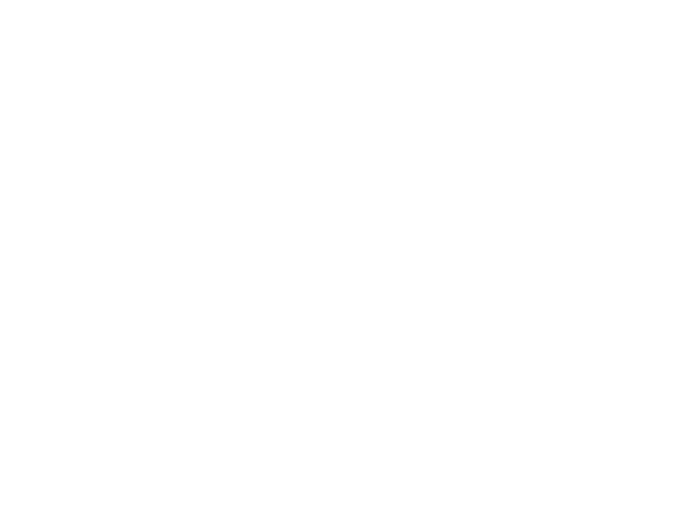
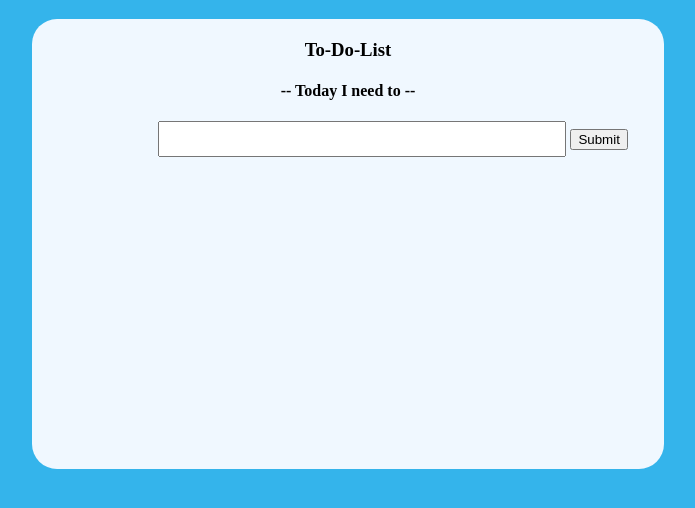
Before and after one commit to dts-kominfo-rea4a/challenge-dom-Bayusa10, a website: page index.html in a window 1280 px wide. Shown: the whole page, without its empty margins (292-987 px from the left). Drawn offline with Linux system fonts and the light colour scheme.

Commit message:
modified index.html

```diff
--- a/index.html
+++ b/index.html
@@ -5,37 +5,91 @@
     <meta http-equiv="X-UA-Compatible" content="IE=edge" />
     <meta name="viewport" content="width=device-width, initial-scale=1.0" />
     <title>Challenge - DOM</title>
+    <style>
+      body{
+        background-color: #34b4eb;
+      }
+
+      #app{
+        background-color: aliceblue;
+        border-radius: 25px;
+        min-height: 450px;
+        max-height: fit-content;
+        width: 50%;
+        margin: 0 auto;
+      }
+
+      #todo-title{
+        padding-top: 20px;
+        text-align: center;
+        display: block;
+      }
+
+      #todo-subtitle{
+        text-align: center;
+      }
+
+      #todo-input{
+        height: 30px;
+        width: 400px;
+        margin-left: 20%;
+      }
+
+     /* #todo-submit{
+      }*/
+    </style>
   </head>
   <body>
     <div id="app">
       <!-- TODO: Buatlah sebuah header dengan id todo-title -->
+      <h3 id="todo-title"> To-Do-List </h3>
+
       <!-- TODO: Buatlah sebuah subtitle dengan id todo-subtitle -->
+      <h4 id="todo-subtitle"> -- Today I need to --</h4>
 
       <!-- Section: input -->
       <!-- TODO: Buatlah sebuah input bertipe text dengan id todo-input -->
+      <input id="todo-input" type="text"></input>
+
       <!-- TODO: Buatlah sebuah button dengan id todo-submit -->
+      <button id="todo-submit">Submit</button>
 
       <!-- Section output -->
       <!-- TODO: Buatlah sebuah <ul> dengan id todo-output -->
+      <ul id="todo-output"></ul>
     </div>
 
     <!-- ! Untuk tantangan ini, script jangan diubah ke external js yah ! -->
     <script>
       // TODO: Deklarasi variable sesuai dengan kebutuhan di sini
-      let button;
-      let input;
-      let output;
+      let button  = document.getElementById("todo-submit");
+      let input   = document.getElementById("todo-input");
+      let output  = document.getElementById("todo-output");
 
       // TODO: Buatlah sebuah fungsi dengan nama fnClickHandler
       // Fungsi yang digunakan untuk menambahkan tulisan
       // Jangan ubah cara deklarasi fungsinya, cukup isi saja
-      function fnClickHandler(toDoItem) {}
+      function fnClickHandler(toDoItem) {
+        let outputDetail      = document.createElement("li"); //create element li tiap fungsi dijalankan
+        outputDetail.innerHTML= toDoItem; // text utk detail output
+        output.append(outputDetail); // trambahkan element li ke dalam ul
+        input.value           = ""; // bersihkan filed input tiap output selesai ditampilkan
+      }
 
       // TODO: register event onclick / addEventListener untuk button
       // akan menjalankan fungsi fnClickHandler
+      button.addEventListener("click", function(){
+        fnClickHandler(input.value);
+      });
 
       // TODO: register event onkeypress / addEventListener untuk input
       // sehingga saat di input ditekan enter akan menjalankan fungsi fnClickHandler juga
+      input.addEventListener("keypress", function(event){
+          if(event.key === "Enter" || event.key == 13){
+            fnClickHandler(input.value);
+          }
+      });
+
     </script>
   </body>
 </html>
```
